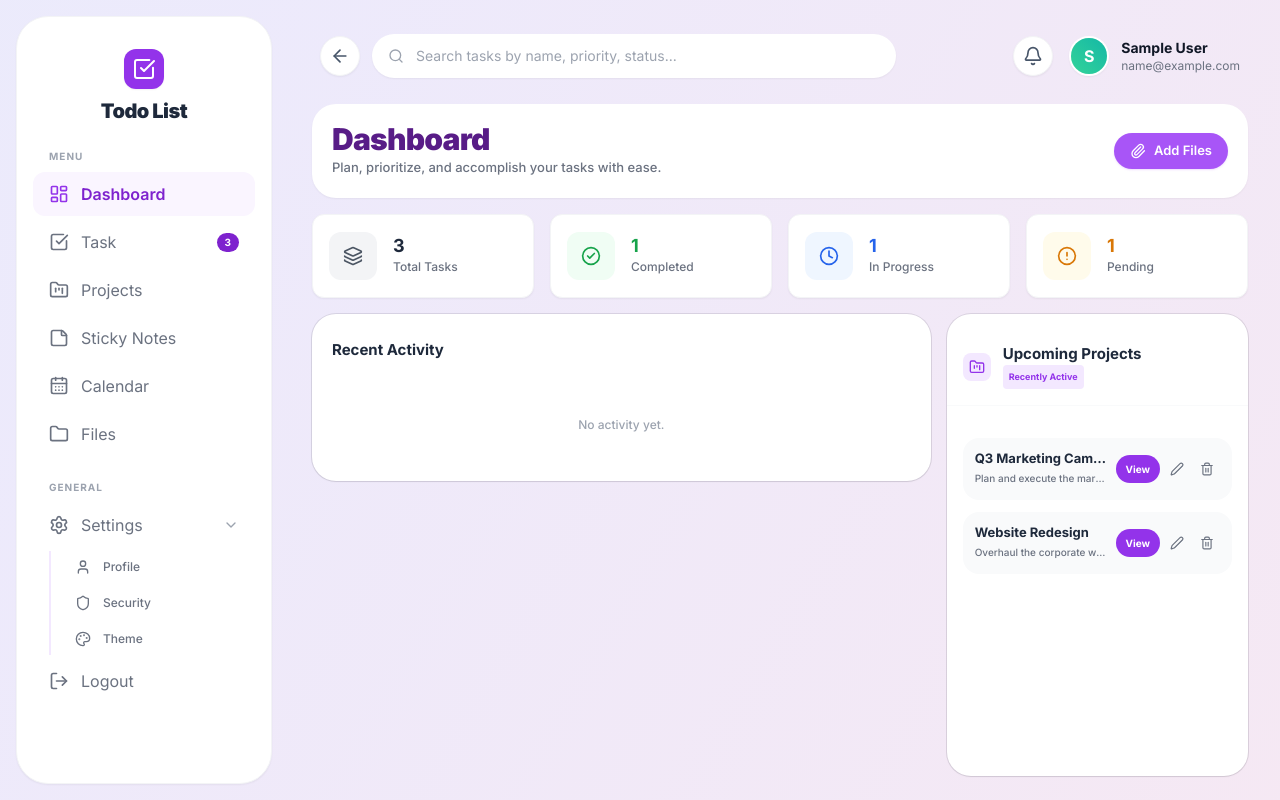
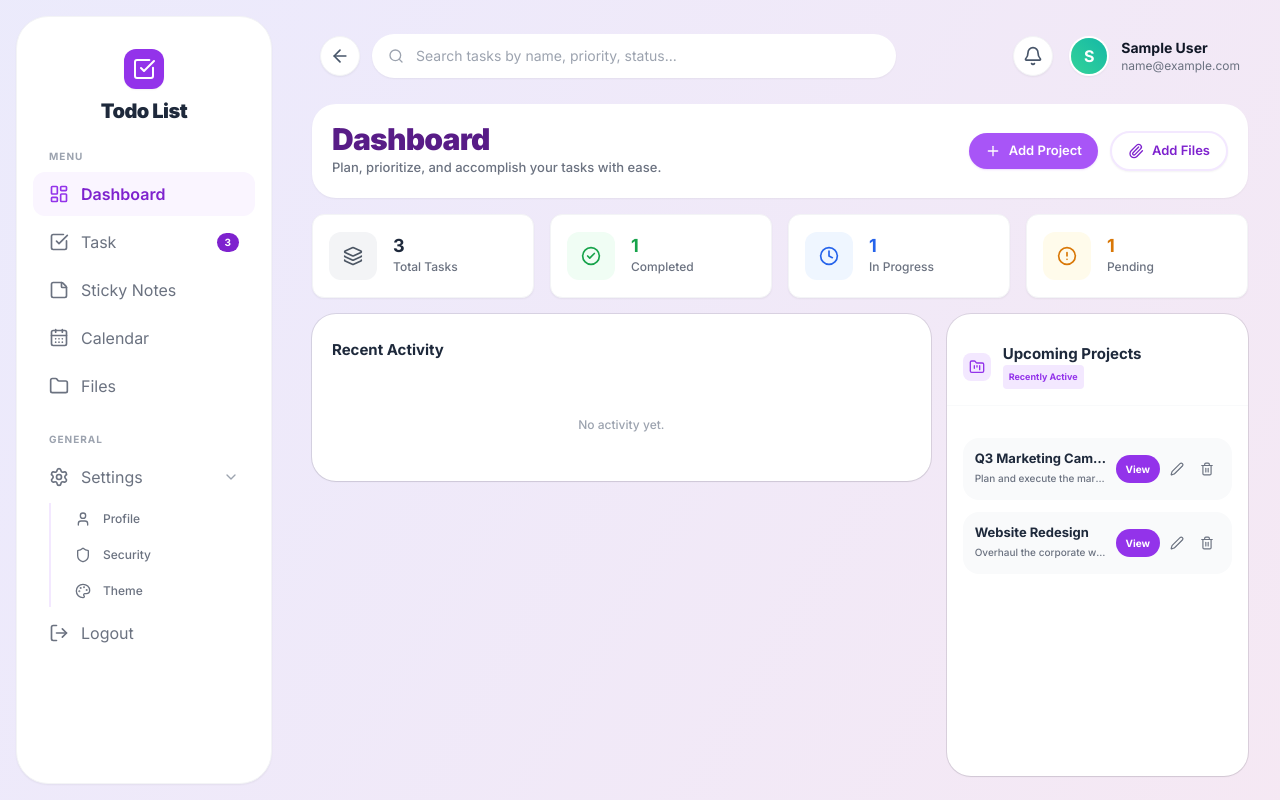
Before and after one commit to NiharikaON/todos, a Next.js app: page /dashboard in a window 1280 px wide. Built offline with nearby package versions, Linux system fonts and the light colour scheme; sample sign-in values are in the browser's storage; what aws-amplify would draw is missing.

Commit message:
Restore AppLayout and Dashboard to exact screenshot state as requested

```diff
--- a/src/app/(app)/dashboard/page.tsx
+++ b/src/app/(app)/dashboard/page.tsx
@@ -256,8 +256,15 @@ export default function DashboardPage() {
         </div>
         <div className="flex items-center space-x-3">
           <button
+            onClick={() => setIsProjectDialogOpen(true)}
+            className="flex items-center space-x-2 bg-purple-500 hover:bg-purple-600 active:scale-95 text-white px-4 py-2 rounded-full text-[13px] font-semibold transition-all shadow-sm shadow-purple-500/20 cursor-pointer"
+          >
+            <Plus className="w-4 h-4" />
+            <span>Add Project</span>
+          </button>
+          <button
             onClick={() => setIsAddFilesDialogOpen(true)}
-            className="flex items-center space-x-2 bg-purple-500 hover:bg-purple-600 active:scale-95 text-white px-4 py-2 rounded-full text-[13px] font-semibold transition-all shadow-sm shadow-purple-500/20 cursor-pointer"
+            className="flex items-center space-x-2 bg-white dark:bg-slate-800 border-2 border-purple-100 dark:border-slate-700 hover:border-purple-200 active:scale-95 text-purple-700 dark:text-purple-300 px-4 py-2 rounded-full text-[13px] font-semibold transition-all shadow-sm cursor-pointer"
           >
             <Paperclip className="w-4 h-4" />
             <span>Add Files</span>
--- a/src/components/layout/AppLayout.tsx
+++ b/src/components/layout/AppLayout.tsx
@@ -22,7 +22,6 @@ import {
   Clock,
   StickyNote,
   Folder,
-  FolderKanban,
   ChevronDown,
   ChevronRight
 } from "lucide-react";
@@ -85,7 +84,6 @@ export function AppLayout({ children }: { children: React.ReactNode }) {
   const menuItems = [
     { name: "Dashboard", href: "/dashboard", icon: LayoutDashboard },
     { name: "Task", href: "/todos", icon: CheckSquare, badge: tasks.length.toString() },
-    { name: "Projects", href: "/projects", icon: FolderKanban },
     { name: "Sticky Notes", href: "/notes", icon: StickyNote },
     { name: "Calendar", href: "/calendar", icon: CalendarDays },
     { name: "Files", href: "/files", icon: Folder },
```
